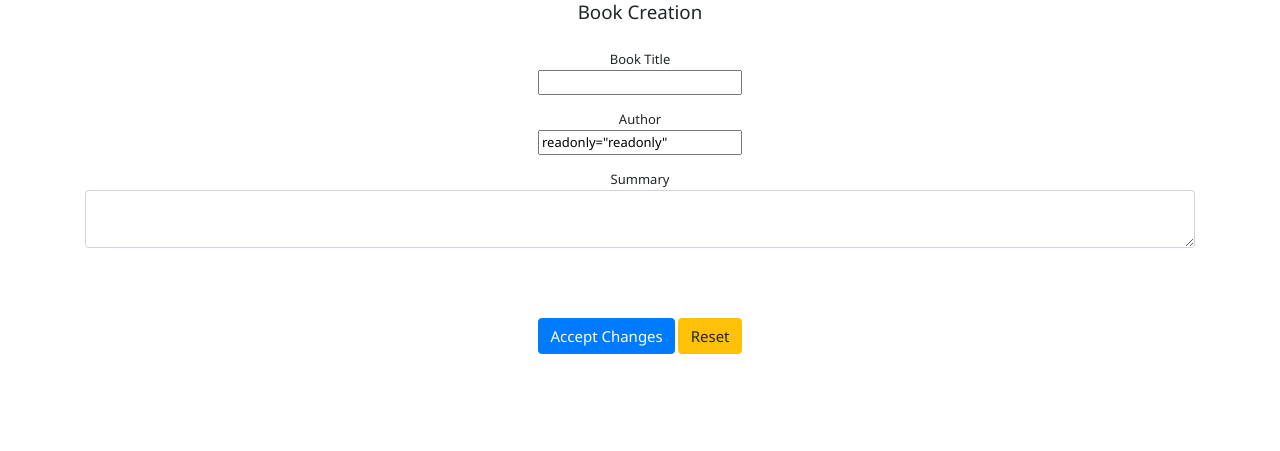
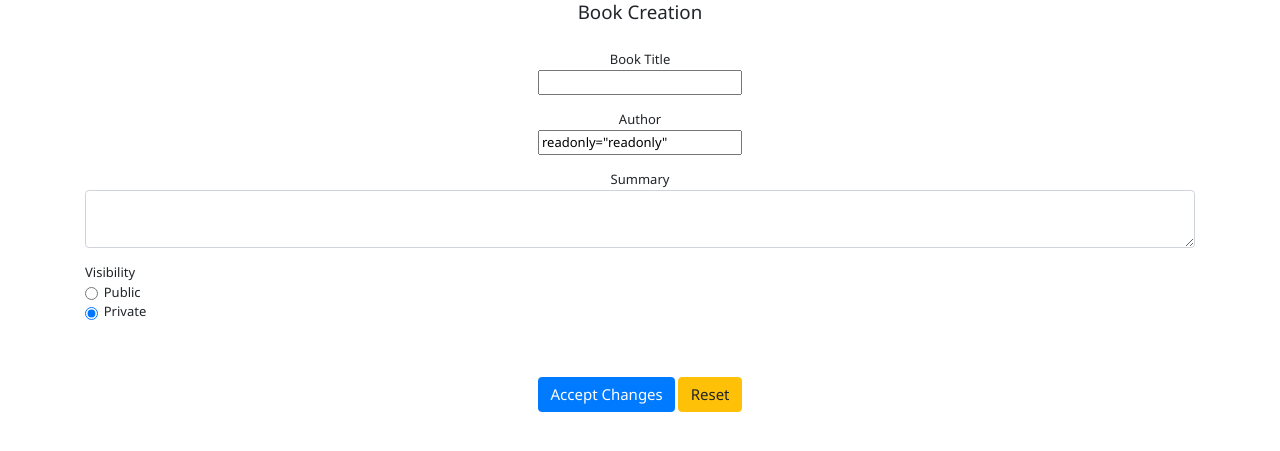
Before and after one commit to christypaul30/COMP313_Project_NOVEL-T, a Flask app: page /edit-book in a window 1280 px wide. Shown: the part 87-538 px from the top of the page. Run offline with Flask 2, Linux system fonts and the light colour scheme; data that the repository does not hold is empty; some libraries are stand-ins or nearby versions.

Commit message:
Added private/public option to book creation and edit
Resolves #26

```diff
--- a/website/auth.py
+++ b/website/auth.py
@@ -169,7 +169,8 @@
                 book_title=genre_object.get("book_title"),
                 author=current_user.id,
                 prologue=genre_object.get("prologue"),
-                date_updated=func.now()
+                date_updated=func.now(),
+                visibility=request.form.get("visibility")
             )
             db.session.add(new_book)
             db.session.commit()
--- a/website/models.py
+++ b/website/models.py
@@ -50,8 +50,9 @@
     book_chapters = db.relationship(
         'BookChapters', backref=db.backref('book_chapters', lazy=True))
     date_updated = db.Column(db.DateTime(timezone=True), nullable=False)
+    visibility = db.Column(db.String, nullable=False)
 
-    def __init__(self, book_title, author, prologue=None, book_genres=None, book_chapters=None, date_updated=None):
+    def __init__(self, book_title, author, visibility, prologue=None, book_genres=None, book_chapters=None, date_updated=None):
         if book_chapters is None:
             book_chapters = []
         if book_genres is None:
@@ -62,6 +63,7 @@
         self.book_genres = book_genres
         self.book_chapters = book_chapters
         self.date_updated = date_updated
+        self.visibility = visibility
 
 
 class BookChapters(db.Model):
--- a/website/templates/edit_book.html
+++ b/website/templates/edit_book.html
@@ -9,6 +9,27 @@
         <p align="center"> Book Title   <br><input type="text" align="center" id="book-title"  name="book-title"  value={%print(book.book_title)%}></p>
         <p align="center"> Author       <br><input type="text" align="center" id="author"      name="author"      value={%print(book.author)%}     readonly="readonly"> </p>
         <p align="center"> Summary      <br><textarea class="form-control"    id="summary"     name="prologue">{%print(book.prologue)%}</textarea></p>
+    </div>
+    Visibility
+    <div class="form-check">
+        {% if book.visibility == "public" %}
+            <input class="form-check-input" type="radio" name="visibility" id="public" value="public" checked>
+        {% else %}
+            <input class="form-check-input" type="radio" name="visibility" id="public" value="public">
+        {% endif %}
+        <label class="form-check-label" for="public">
+            Public
+        </label>
+    </div>
+    <div class="form-check">
+        {% if book.visibility == "public" %}
+            <input class="form-check-input" type="radio" name="visibility" id="private" value="private">
+        {% else %}
+            <input class="form-check-input" type="radio" name="visibility" id="private" value="private" checked>
+        {% endif %}
+        <label class="form-check-label" for="private">
+            Private
+        </label>
     </div>
      <div class="container">
       <ul class="ks-cboxtags">
--- a/website/views.py
+++ b/website/views.py
@@ -142,6 +142,7 @@
         book.author = book.author
         book.prologue = prologue
         book.updated_date = func.now()
+        book.visibility=request.form.get("visibility")
 
         db.session.commit()
         # updated_book = Book(id=book_id, book_title=book_title, author=author, prologue=prologue, publish_date=publish_date)
```
Also changed, not shown: website/templates/add_book.html (+15 -0 lines).
